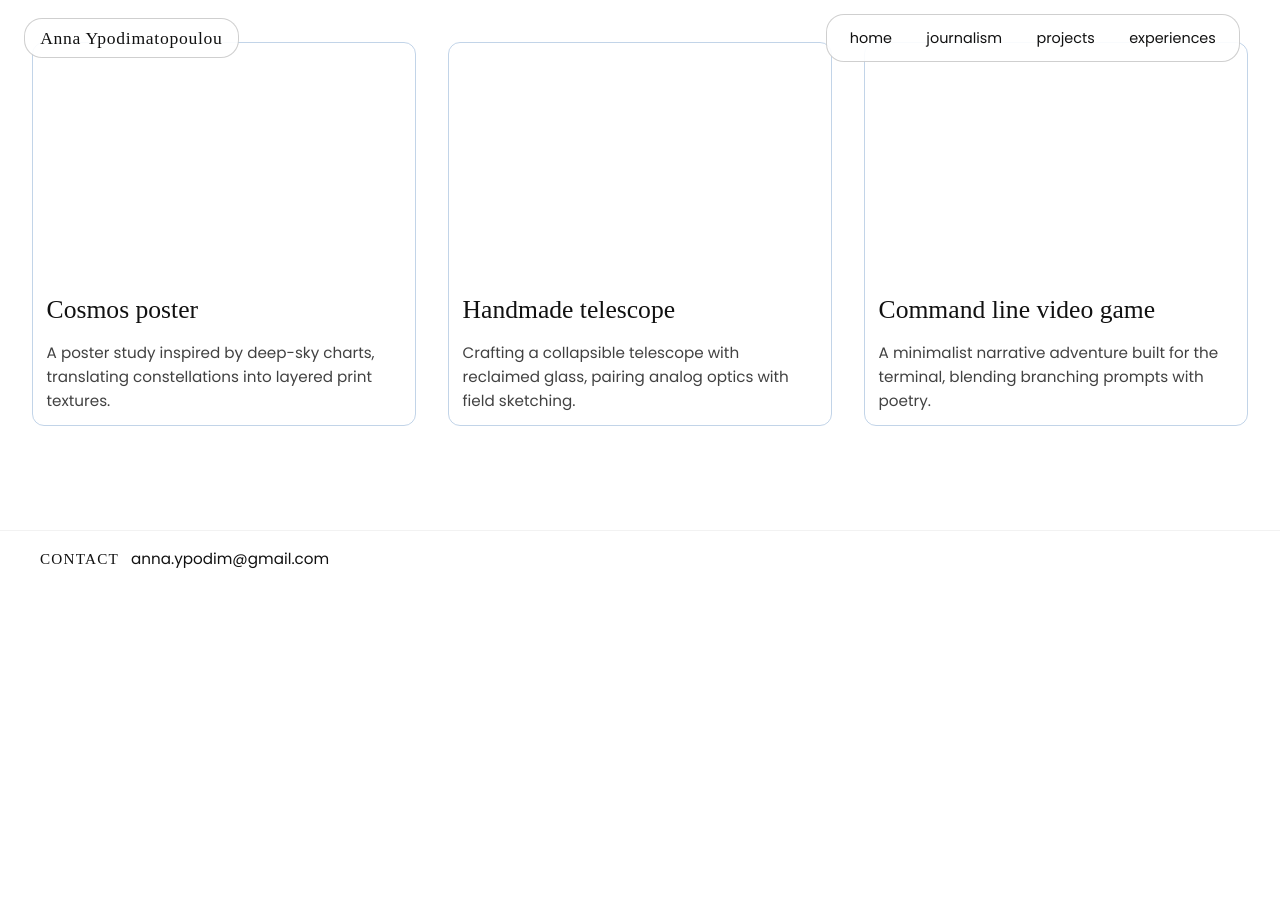
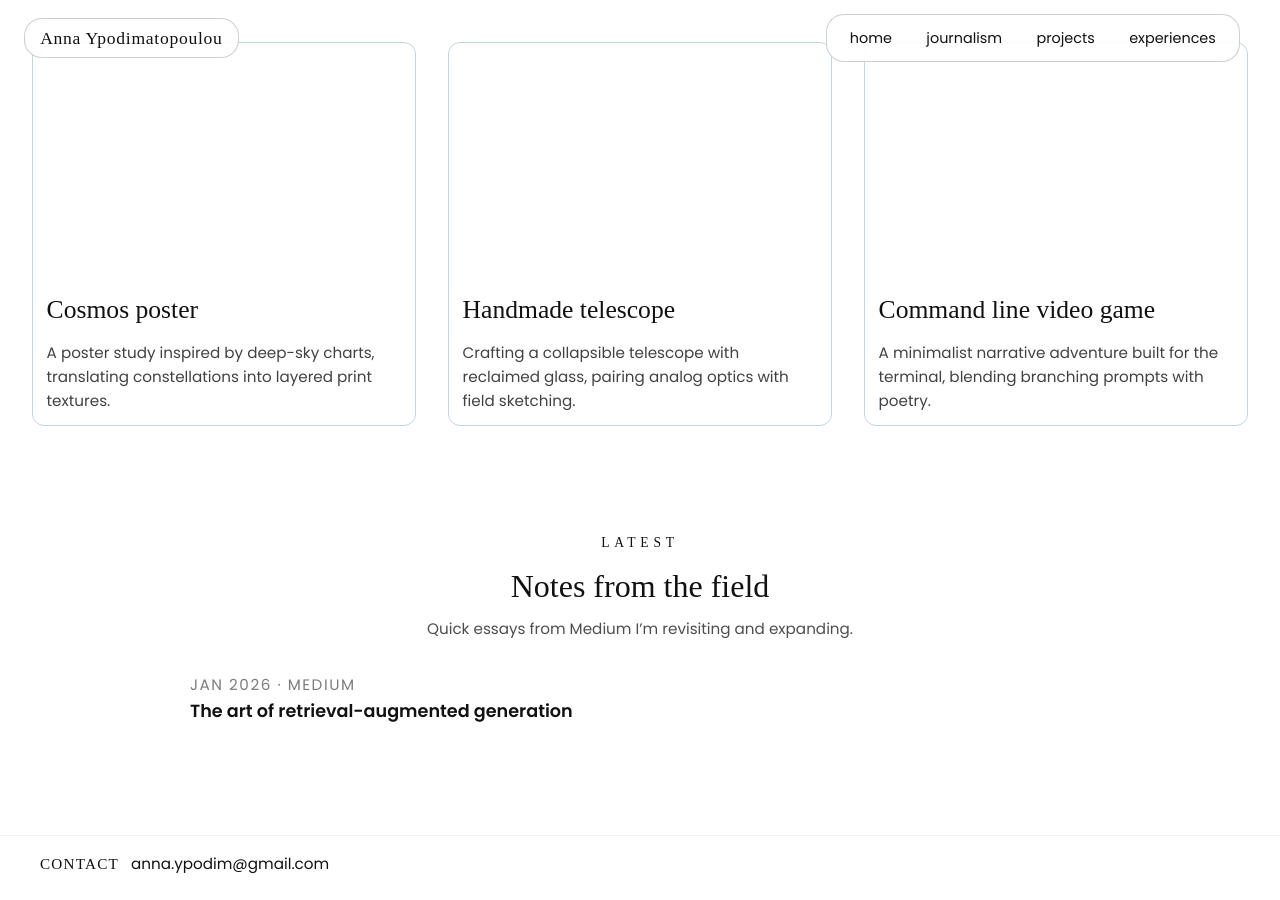
Before and after one commit to annaypodim/annaypodim.github.io, a Jekyll site: the page built from projects.html, in a window 1280 px wide and 900 px high, scrolled down 180 px. Built offline with Jekyll 4.4.1, drawn with Linux system fonts in a browser that asks for light colours; some web fonts are replaced; before the commit the page ends 900 px from its top, so only the background shows below that.

Commit message:
add links

```diff
--- a/assets/css/style.css
+++ b/assets/css/style.css
@@ -195,6 +195,82 @@ main {
   margin: 1vh auto 0;
   padding: 1rem 0 4rem;
   width: min(95vw, 1400px);
+}
+
+.projects-latest {
+  margin: 2vh auto 0;
+  padding: 1.5rem 0 4rem;
+  width: min(95vw, 900px);
+}
+
+.projects-latest-header {
+  text-align: center;
+  margin-bottom: 2rem;
+}
+
+.projects-latest-header .label {
+  font-family: 'Baskerville', 'Libre Baskerville', serif;
+  letter-spacing: 0.35em;
+  text-transform: uppercase;
+  font-size: 0.85rem;
+  margin-bottom: 0.4rem;
+}
+
+.projects-latest-header h3 {
+  font-family: 'Baskerville', 'Libre Baskerville', serif;
+  font-weight: 400;
+  font-size: clamp(1.6rem, 3vw, 2rem);
+  margin: 0;
+}
+
+.latest-subtitle {
+  font-size: 0.95rem;
+  color: rgba(17, 17, 17, 0.75);
+  margin-top: 0.3rem;
+}
+
+.latest-posts {
+  display: grid;
+  gap: 1.5rem;
+}
+
+.latest-item {
+  padding-bottom: 1.2rem;
+  border-bottom: 1px solid rgba(0, 0, 0, 0.08);
+}
+
+.latest-item:last-child {
+  border-bottom: none;
+  padding-bottom: 0;
+}
+
+.latest-meta {
+  font-size: 0.8rem;
+  letter-spacing: 0.1em;
+  text-transform: uppercase;
+  color: rgba(17, 17, 17, 0.55);
+  margin-bottom: 0.35rem;
+}
+
+.latest-item h4 {
+  font-size: 1.1rem;
+  margin: 0 0 0.35rem;
+}
+
+.latest-item h4 a {
+  text-decoration: none;
+  color: var(--text);
+}
+
+.latest-item h4 a:hover,
+.latest-item h4 a:focus {
+  text-decoration: underline;
+}
+
+.latest-item p {
+  margin: 0;
+  font-size: 0.95rem;
+  line-height: 1.6;
 }
 
 .coursework {
--- a/projects.html
+++ b/projects.html
@@ -30,3 +30,19 @@ title: Projects
     </article>
   </div>
 </section>
+
+<section class="projects-latest" aria-labelledby="latest-title">
+  <header class="projects-latest-header">
+    <p class="label">latest</p>
+    <h3 id="latest-title">Notes from the field</h3>
+    <p class="latest-subtitle">Quick essays from Medium I’m revisiting and expanding.</p>
+  </header>
+  <div class="latest-posts">
+
+    <article class="latest-item">
+      <p class="latest-meta">Jan 2026 · Medium</p>
+      <h4><a href="https://medium.com/@anna.ypodim/the-art-of-retrieval-augmented-generation-44cd141ca45c" target="_blank" rel="noopener">The art of retrieval-augmented generation</a></h4>
+      <!-- <p>Field notes from Hydra on how tide charts, ferry radios, and neighbors’ stories end up in my sketchbooks.</p> -->
+    </article>
+  </div>
+</section>
```
Also changed, not shown: experiences.html (+11 -15 lines).
